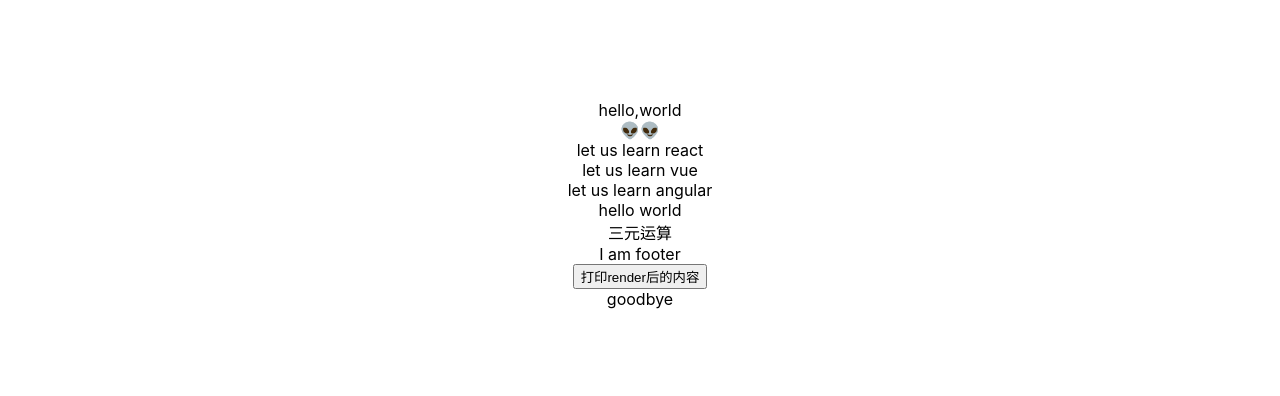
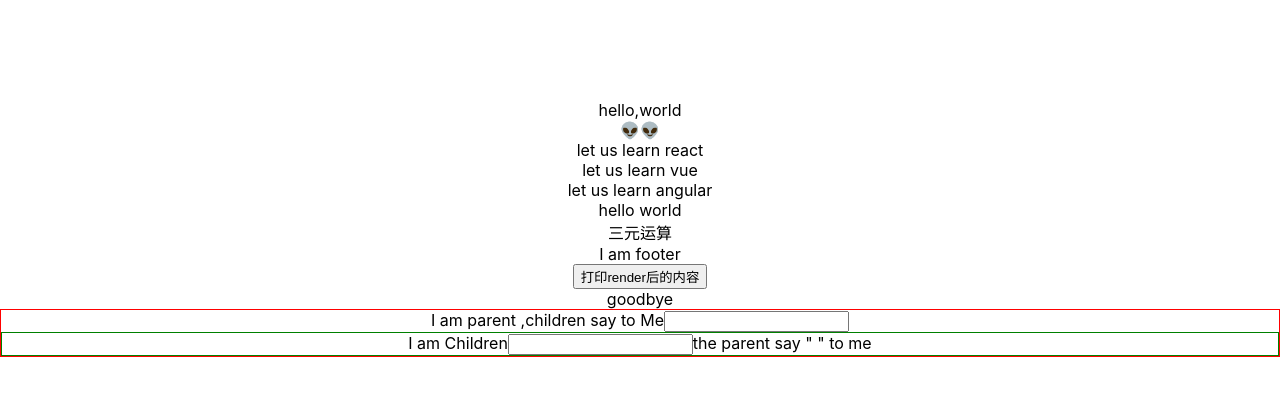
Before and after one commit to cloudXA/react-practice, a React app: page / in a window 1280 px wide. Shown: the top 396 px of the page. Built offline with nearby package versions, Linux system fonts and the light colour scheme.

Commit message:
componet组件的声明

```diff
--- a/src/App.js
+++ b/src/App.js
@@ -1,11 +1,13 @@
 import logo from './logo.svg';
-import JsxPractice from './components/JsxPractice';
+import JsxPractice from './jsx/JsxPractice';
+import Communicate from './communicate/parent.jsx'
 import './App.css';
 
 function App() {
   return (
     <div className="App">
       <JsxPractice />
+      <Communicate />
     </div>
   );
 }
--- /dev/null
+++ b/src/communicate/children.jsx
@@ -0,0 +1,17 @@
+import React from 'react'
+
+const Children = ({ message, sayToparent }) => {
+    const handleChange = (e) => {
+        const value = e.target.value;
+        sayToparent(value)
+    }
+    return (
+        <div style={{ border: '1px solid green'}}>
+            I am Children
+            <input type="text" onChange={handleChange} />
+            the parent say " { message } " to me
+        </div>
+    )
+}
+
+export default Children
--- /dev/null
+++ b/src/communicate/parent.jsx
@@ -0,0 +1,24 @@
+import React, { useState } from 'react'
+import Children from './children'
+
+// 但是在函数组件中，每一次更新都是一次新的函数执行，一次函数组件的更新，里面的变量会重新声明。
+
+const Parent = () => {
+
+const [parentMessage, setParentMessage] = useState('');
+const [childMessage, setChildMessage] = useState('');
+
+    const handleChange = (e) => {
+        const value = e.target.value;
+        setParentMessage(value);
+    }
+    return (
+        <div style={{ border: '1px solid red'}}>
+            I am parent ,children say { childMessage } to Me
+            <input type="text" onChange={handleChange}  />
+            <Children message={parentMessage} sayToparent={setChildMessage} />
+        </div>
+    )
+}
+
+export default Parent
--- a/src/components/TextComponent.jsx
+++ /dev/null
@@ -1,16 +0,0 @@
-import React, { Component } from 'react'
-import PropTypes from 'prop-types'
-
-export default class TextComponent extends Component {
-    static propTypes = {
-        prop: PropTypes
-    }
-
-    render() {
-        return (
-            <div>
-                hello world
-            </div>
-        )
-    }
-}
--- a/src/components/JsxPractice.jsx
+++ b/src/jsx/JsxPractice.jsx
@@ -22,16 +22,15 @@
                 { /* 数组节点类型 */ }
                 { this.toLearn.map(item=> <div key={item} >let us learn { item } </div> ) }
                 { /* 组件类型 */ }
-                <TextComponent/>
+                <TextComponent content={this.status}/>
                 { /* 三元运算 */  }
-                { this.status ? <TextComponent /> :  <div>三元运算</div> }
+                { this.status ? <TextComponent content={this.status} /> :  <div>三元运算</div> }
                 { /* 函数执行 */ }
                 { this.renderFoot() }
                 <button onClick={ ()=> console.log( this.render() ) } >打印render后的内容</button>
             </div>
         )
         /** reactElement为一个对象，reactElement.props.children是标签内部的元素集合 */
-        console.log(reactElement.props.children, 'react ')
         const { children } = reactElement.props;
         /**
          * 1. children扁平化处理
--- /dev/null
+++ b/src/jsx/TextComponent.jsx
@@ -0,0 +1,30 @@
+import React, { Component } from 'react'
+
+export default class TextComponent extends Component {
+    /**
+     *
+     * @param {*} props
+     * 绑定props属性是在Component中，执行super函数=== 执行Componet函数，需要给constructor()或者super()传递props,
+     * 那么在constructor的上下文就能获取组件的各种属性了。
+     *
+     * 执行react底层Component函数
+     */
+    constructor(props) {
+        super(props);
+        console.log(this)
+    }
+
+    handleClick = () => console.log('hi')
+
+    // 对于类组件来说，底层只需要实例化一次，实例中保存了组件的 state 等状态。
+    //  对于每一次更新只需要调用 render 方法以及对应的生命周期就可以了。
+
+    render() {
+        console.log(this, 'props')
+        return (
+            <div onClick={this.handleClick}>
+                hello world
+            </div>
+        )
+    }
+}
```
Also changed, not shown: 1 other file (tests, documents, lock files or other folders).
